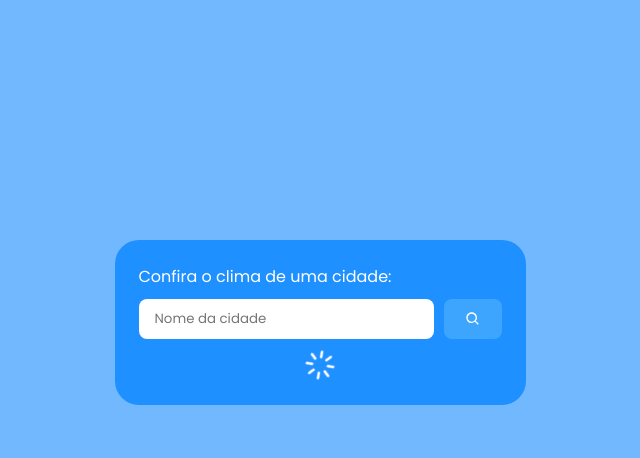
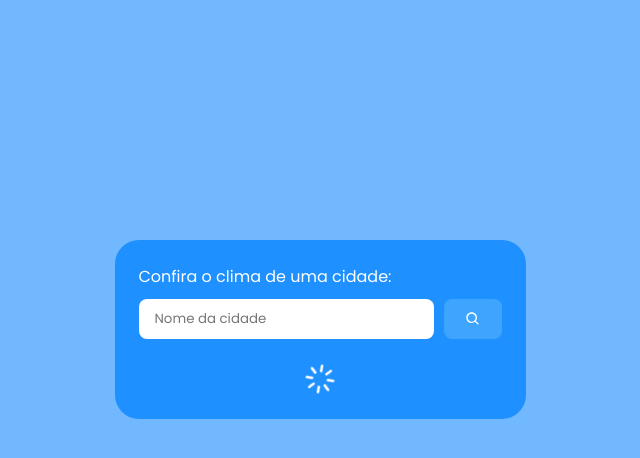
Before and after one commit to Renan-Gimenez/weather-api-test, a React (Create React App) app: page / in a window 1280 px wide. Both pictures are taken after a click on the button 792 px from the left and 319 px from the top of the page. Shown: the top 458 px of the page, without its empty margins (320-960 px from the left). Built offline with nearby package versions, Linux system fonts and the light colour scheme; no server answers; the HTML template or start-up script is replaced by a standard one.

Commit message:
fix loader component

```diff
--- a/src/App.css
+++ b/src/App.css
@@ -14,7 +14,7 @@
   font-size: 32px;
 
   display: block;
-  margin: 0 auto;
+  margin: 24px auto 0;
 
   animation: rotation 2s infinite linear;
 }
```
